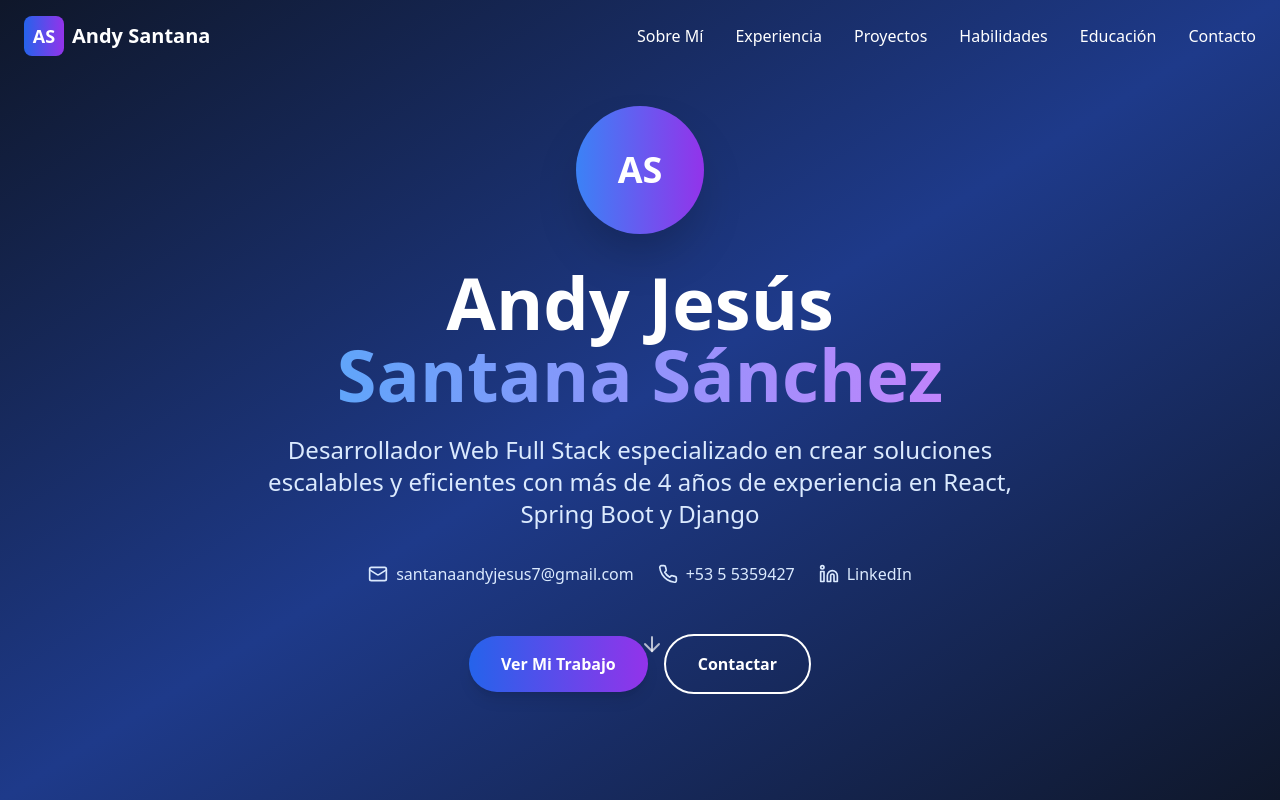
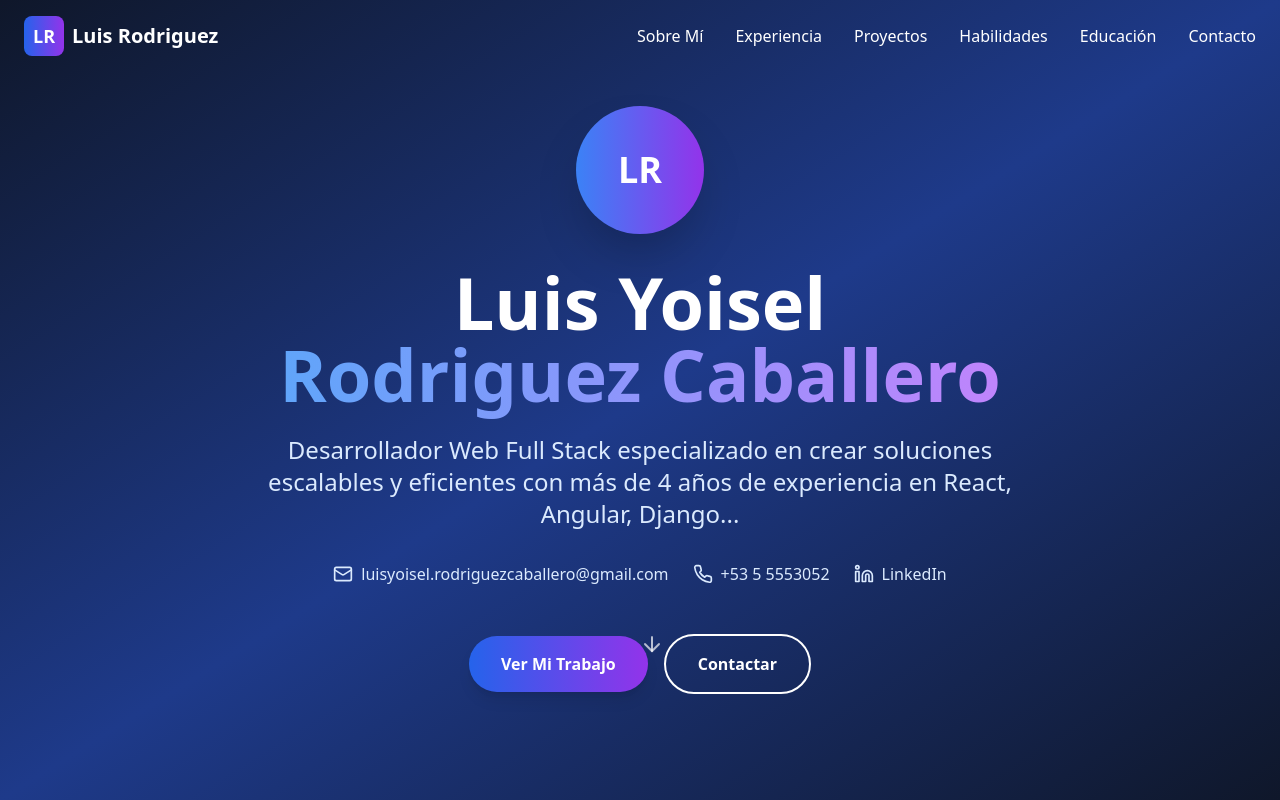
Before and after one commit to Luis-Rodriguez-01/Portafolio, a React (Vite) app: page / in a window 1280 px wide. Shown: the top 800 px of the page. Built offline with nearby package versions, Linux system fonts and the light colour scheme.

Commit message:
Cambios en Textos y links

```diff
--- a/src/components/About.tsx
+++ b/src/components/About.tsx
@@ -6,7 +6,7 @@ const About = () => {
     {
       icon: <Code className="w-8 h-8 text-blue-600" />,
       title: "Full Stack Developer",
-      description: "Especializado en React, Spring Boot y Django para soluciones completas"
+      description: "Especializado en React, Angular y Django para soluciones completas"
     },
     {
       icon: <Zap className="w-8 h-8 text-purple-600" />,
@@ -39,7 +39,7 @@ const About = () => {
           <div className="bg-white rounded-2xl shadow-xl p-8 md:p-12 mb-12">
             <p className="text-lg text-gray-700 leading-relaxed mb-8">
               Soy un <strong>Desarrollador Web Full Stack</strong> con sólida formación en Ingeniería Informática,
-              especializado en crear soluciones tecnológicas escalables y eficientes. Con más de 4 años de experiencia,
+              especializado en crear soluciones tecnológicas escalables y eficientes. Con más de 2 años de experiencia,
               he desarrollado desde dashboards para monitoreo hasta plataformas de e-commerce y sistemas de reservas.
             </p>
 
--- a/src/components/Contact.tsx
+++ b/src/components/Contact.tsx
@@ -1,5 +1,5 @@
 import React, { useState } from 'react';
-import { Mail, Phone, Linkedin, MapPin, Send, CheckCircle } from 'lucide-react';
+import { Mail, Phone, Linkedin, Send, CheckCircle } from 'lucide-react';
 
 const Contact = () => {
   const [formData, setFormData] = useState({
@@ -31,27 +31,21 @@ const Contact = () => {
     {
       icon: <Mail className="w-6 h-6" />,
       title: "Email",
-      content: "santanaandyjesus7@gmail.com",
-      link: "mailto:santanaandyjesus7@gmail.com"
+      content: "luisyoisel.rodriguezcaballero@gmail.com",
+      link: "mailto:luisyoisel.rodriguezcaballero@gmail.com"
     },
     {
       icon: <Phone className="w-6 h-6" />,
       title: "Teléfono",
-      content: "+53 5 5359427",
-      link: "tel:+5355359427"
+      content: "+53 5 5553052",
+      link: "tel:+5355553052"
     },
     {
       icon: <Linkedin className="w-6 h-6" />,
       title: "LinkedIn",
-      content: "Andy Jesús Santana Sánchez",
-      link: "#"
+      content: "Luis Yoisel Rodriguez Caballero",
+      link: "https://www.linkedin.com/in/luis-yoisel-rodriguez-caballero-75598732a/"
     },
-    {
-      icon: <MapPin className="w-6 h-6" />,
-      title: "Ubicación",
-      content: "Cuba",
-      link: "#"
-    }
   ];
 
   return (
@@ -100,7 +94,7 @@ const Contact = () => {
                 <ul className="space-y-2 text-gray-700">
                   <li className="flex items-start space-x-2">
                     <CheckCircle className="w-5 h-5 text-green-500 flex-shrink-0 mt-0.5" />
-                    <span>4+ años de experiencia en desarrollo Full Stack</span>
+                    <span>3+ años de experiencia en desarrollo Full Stack</span>
                   </li>
                   <li className="flex items-start space-x-2">
                     <CheckCircle className="w-5 h-5 text-green-500 flex-shrink-0 mt-0.5" />
--- a/src/components/Education.tsx
+++ b/src/components/Education.tsx
@@ -51,7 +51,7 @@ const Education = () => {
                   <div className="flex items-center space-x-3">
                     <Star className="w-5 h-5 text-green-500" />
                     <span className="text-gray-700">
-                      <strong>Graduación:</strong> Diciembre 2022
+                      <strong>Graduación:</strong> Diciembre 2024
                     </span>
                   </div>
 
--- a/src/components/Experience.tsx
+++ b/src/components/Experience.tsx
@@ -7,7 +7,7 @@ const Experience = () => {
       title: "Especialista en Desarrollo Web Full Stack",
       company: "Empresa Privada",
       location: "Playa, Habana",
-      period: "Ene 2023 – Actualidad",
+      period: "Ene 2025 – Actualidad",
       achievements: [
         "Desarrollo de aplicaciones web modernas con React, optimizando rendimiento y experiencia de usuario",
         "Implementación de interfaces dinámicas con TailwindCSS y diseño centrado en usabilidad",
@@ -20,7 +20,7 @@ const Experience = () => {
       title: "Ingeniero en Desarrollo de Software Web",
       company: "UCI - Dirección de Proyectos Especiales",
       location: "La Lisa, Habana",
-      period: "May 2021 – Dic 2023",
+      period: "May 2023 – Dic 2024",
       achievements: [
         "Análisis de tráfico de sitios web mediante scripts en Java",
         "Desarrollo de microservicios con Spring Boot, conectando a bases de datos como MySQL e InfluxDB",
--- a/src/components/Footer.tsx
+++ b/src/components/Footer.tsx
@@ -11,9 +11,9 @@ const Footer = () => {
           <div className="text-center">
             <div className="flex justify-center items-center space-x-2 mb-6">
               <div className="w-12 h-12 bg-gradient-to-r from-blue-600 to-purple-600 rounded-lg flex items-center justify-center">
-                <span className="text-white font-bold text-xl">AS</span>
+                <span className="text-white font-bold text-xl">LR</span>
               </div>
-              <span className="text-2xl font-bold">Andy Santana</span>
+              <span className="text-2xl font-bold">Luis Rodriguez</span>
             </div>
 
             <p className="text-gray-300 mb-8 max-w-2xl mx-auto">
@@ -26,20 +26,20 @@ const Footer = () => {
                 href="mailto:santanaandyjesus7@gmail.com"
                 className="text-gray-300 hover:text-white transition-colors"
               >
-                santanaandyjesus7@gmail.com
+                luisyoisel.rodriguezcaballero@gmail.com
               </a>
               <a
-                href="tel:+5355359427"
+                href="tel:+5355553052"
                 className="text-gray-300 hover:text-white transition-colors"
               >
-                +53 5 5359427
+                +53 5 5553052
               </a>
             </div>
 
             <div className="border-t border-gray-800 pt-8">
               <div className="flex flex-col sm:flex-row items-center justify-between">
                 <p className="text-gray-400 text-sm mb-4 sm:mb-0">
-                  © {currentYear} Andy Jesús Santana Sánchez. Todos los derechos reservados.
+                  © {currentYear} Luis Yoisel Rodriguez Caballero. Todos los derechos reservados.
                 </p>
 
                 <div className="flex items-center space-x-2 text-gray-400 text-sm">
--- a/src/components/Header.tsx
+++ b/src/components/Header.tsx
@@ -39,12 +39,12 @@ const Header = () => {
         <div className="flex items-center justify-between">
           <div className="flex items-center space-x-2">
             <div className="w-10 h-10 bg-gradient-to-r from-blue-600 to-purple-600 rounded-lg flex items-center justify-center">
-              <span className="text-white font-bold text-lg">AS</span>
+              <span className="text-white font-bold text-lg">LR</span>
             </div>
             <span className={`font-bold text-xl transition-colors ${
               isScrolled ? 'text-gray-900' : 'text-white'
             }`}>
-              Andy Santana
+              Luis Rodriguez
             </span>
           </div>
 
--- a/src/components/Hero.tsx
+++ b/src/components/Hero.tsx
@@ -1,5 +1,5 @@
 import React from 'react';
-import { ArrowDown, Github, Linkedin, Mail, Phone } from 'lucide-react';
+import { ArrowDown, Linkedin, Mail, Phone } from 'lucide-react';
 
 const Hero = () => {
   const scrollToAbout = () => {
@@ -23,38 +23,38 @@ const Hero = () => {
         <div className="max-w-4xl mx-auto">
           {/* Profile Image Placeholder */}
           <div className="w-32 h-32 mx-auto mb-8 bg-gradient-to-r from-blue-500 to-purple-600 rounded-full flex items-center justify-center shadow-2xl">
-            <span className="text-white text-4xl font-bold">AS</span>
+            <span className="text-white text-4xl font-bold">LR</span>
           </div>
 
           <h1 className="text-5xl md:text-7xl font-bold text-white mb-6 leading-tight">
-            Andy Jesús<br />
+            Luis Yoisel<br />
             <span className="text-transparent bg-clip-text bg-gradient-to-r from-blue-400 to-purple-400">
-              Santana Sánchez
+              Rodriguez Caballero
             </span>
           </h1>
 
           <p className="text-xl md:text-2xl text-blue-100 mb-8 max-w-3xl mx-auto leading-relaxed">
             Desarrollador Web Full Stack especializado en crear soluciones escalables y eficientes
-            con más de 4 años de experiencia en React, Spring Boot y Django
+            con más de 4 años de experiencia en React, Angular, Django...
           </p>
 
           <div className="flex flex-wrap justify-center items-center gap-6 mb-12">
             <a
-              href="mailto:santanaandyjesus7@gmail.com"
+              href="mailto:luisyoisel.rodriguezcaballero@gmail.com"
               className="flex items-center space-x-2 text-blue-100 hover:text-white transition-colors"
             >
               <Mail size={20} />
-              <span>santanaandyjesus7@gmail.com</span>
+              <span>luisyoisel.rodriguezcaballero@gmail.com</span>
             </a>
             <a
-              href="tel:+5355359427"
+              href="tel:+5355553052"
               className="flex items-center space-x-2 text-blue-100 hover:text-white transition-colors"
             >
               <Phone size={20} />
-              <span>+53 5 5359427</span>
+              <span>+53 5 5553052</span>
             </a>
             <a
-              href="https://www.linkedin.com/in/andyjesus"
+              href="https://www.linkedin.com/in/luis-yoisel-rodriguez-caballero-75598732a/"
               target="_blank"
               rel="noopener noreferrer"
               className="flex items-center space-x-2 text-blue-100 hover:text-white transition-colors"
@@ -72,7 +72,7 @@ const Hero = () => {
               Ver Mi Trabajo
             </button>
             <a
-              href="mailto:santanaandyjesus7@gmail.com"
+              href="mailto:luisyoisel.rodriguezcaballero@gmail.com"
               className="border-2 border-white text-white px-8 py-4 rounded-full font-semibold hover:bg-white hover:text-slate-900 transition-all duration-300"
             >
               Contactar
--- a/vite.config.ts
+++ b/vite.config.ts
@@ -6,5 +6,10 @@ export default defineConfig({
   plugins: [react()],
   optimizeDeps: {
     exclude: ['lucide-react'],
+  },server: {
+    watch: {
+      usePolling: true,
+    },
   },
+
 });
```
Also changed, not shown: 1 other file (tests, documents, lock files or other folders).
